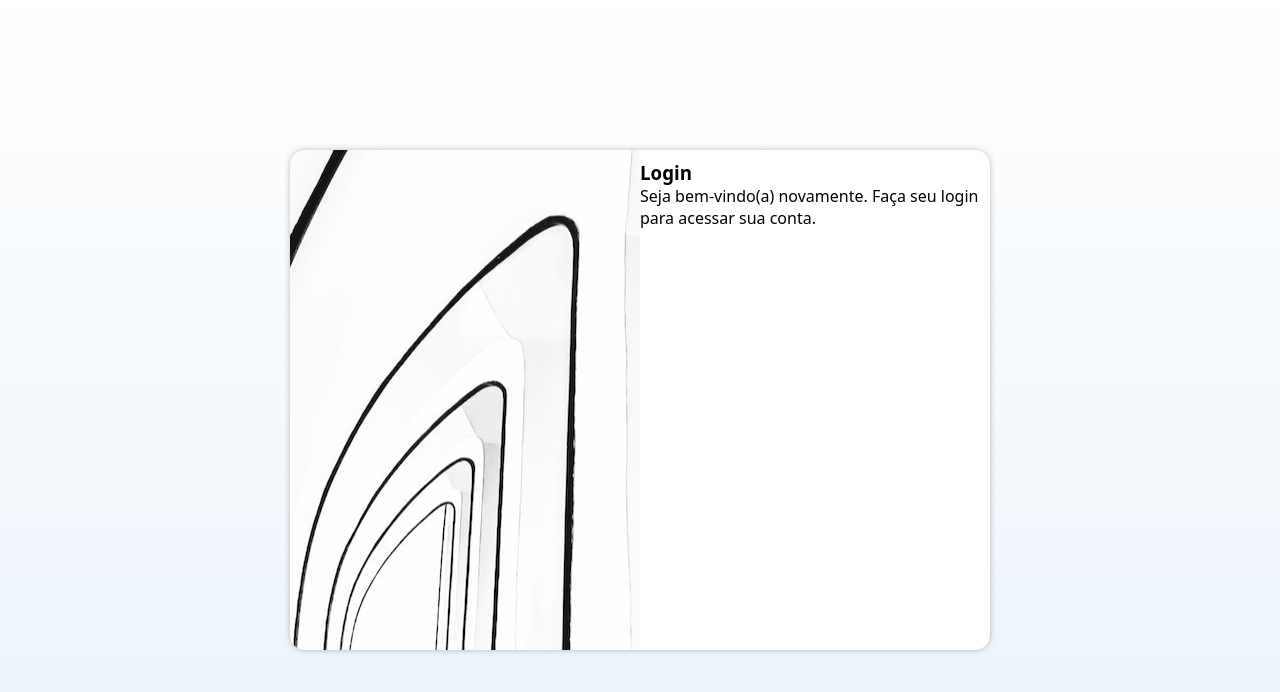
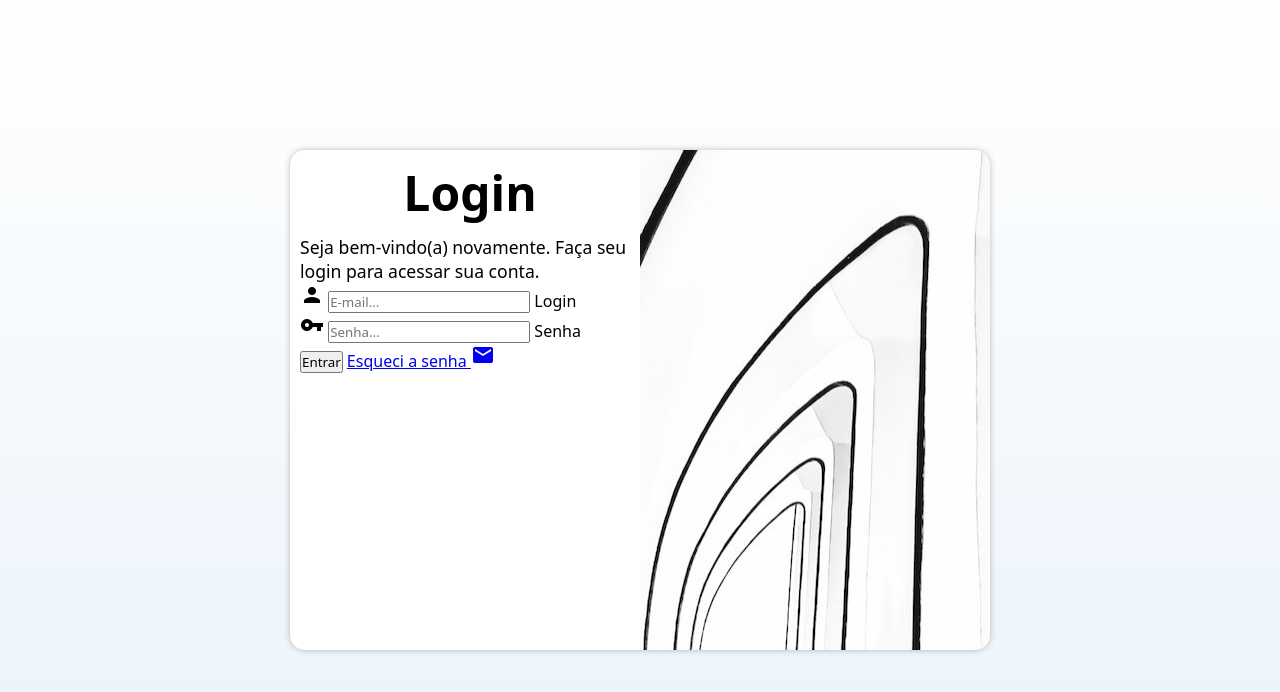
Before and after one commit to victoralsp/projeto-login, a plain HTML site: page index.html in a window 1280 px wide. Drawn offline with Linux system fonts and the light colour scheme.

Commit message:
formulario

```diff
--- a/estilos/media-query.css
+++ b/estilos/media-query.css
@@ -19,6 +19,10 @@
         float: right;
         width: 70%;
     }
+
+    #formulario h1 {
+        font-size: 2.5em;
+    }
 }
 
 @media screen and (min-width: 992px) {
@@ -31,8 +35,17 @@
     }
 
     #imagem {
-        float: left;
+        float: right;
         width: 50%;
         height: 100%;
     }
+
+    #formulario h1 {
+        font-size: 3em;
+    }
+
+    #formulario p {
+        font-size: 1.1em;
+    }
+
 }
--- a/estilos/style.css
+++ b/estilos/style.css
@@ -53,3 +53,14 @@ main {
     display: block;
     padding: 10px;
 }
+
+
+#formulario h1 {
+    text-align: center;
+    margin-bottom: 10px;
+    font-size: 2em;
+}
+
+#formulario p {
+    font-size: 0.8em;
+}
--- a/index.html
+++ b/index.html
@@ -5,6 +5,7 @@
     <meta http-equiv="X-UA-Compatible" content="IE=edge">
     <meta name="viewport" content="width=device-width, initial-scale=1.0">
     <title>Login</title>
+    <link href="https://fonts.googleapis.com/icon?family=Material+Icons" rel="stylesheet">
     <link rel="stylesheet" href="estilos/style.css">
     <link rel="stylesheet" href="estilos/media-query.css">
 </head>
@@ -16,8 +17,19 @@
             <article id="formulario">
                 <h1>Login</h1>
                 <p>Seja bem-vindo(a) novamente. Faça seu login para acessar sua conta.</p>
-                <form action="login.php" method="post">
-
+                <form action="login.php" method="post" autocomplete="on">
+                    <div class="campo">
+                        <span class="material-icons">person</span>
+                        <input type="email" name="login" id="ilogin" placeholder="E-mail..." autocomplete="email" required>
+                        <label for="ilogin">Login</label>
+                    </div>
+                    <div class="campo">
+                        <span class="material-icons">vpn_key</span>
+                        <input type="password" name="senha" id="isenha" placeholder="Senha..." autocomplete="current-password" required minlength="6">
+                        <label for="isenha">Senha</label>
+                    </div>
+                    <input type="submit" value="Entrar">
+                    <a href="#">Esqueci a senha <i class="material-icons">mail</i></a>
                 </form>
             </article>
         </section>
```
